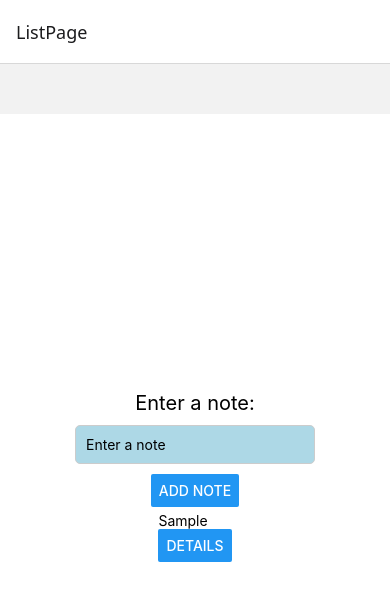
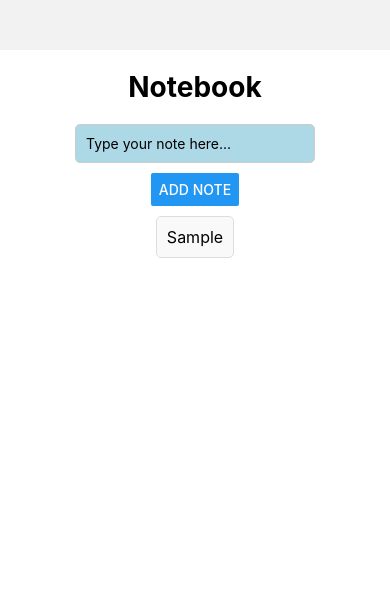
Before and after one commit to mitanuriel/Notebook, a React Native app: screen / in a window 390 px wide. Both pictures are taken after typing "Sample" into the empty fields and a click on the button "ADD NOTE". Shown: the top 600 px of the page. Built offline with nearby package versions, Linux system fonts and the light colour scheme.

Commit message:
Notebook tweaks, window for notes, removed unwanted items

```diff
--- a/App.js
+++ b/App.js
@@ -10,23 +10,20 @@ export default function App() {
   const Stack = createNativeStackNavigator() // Stack navigator that lets to navigate from page to page
   return (
     <NavigationContainer>
-      <Stack.Navigator initialRouteName='ListPage'>
+      <Stack.Navigator initialRouteName='Notebook'>
         <Stack.Screen
-        name='ListPage'
-        component={ListPage}
+        name='Notebook'
+        component={NotebookPage}
+        options={{ headerShown: false }}
         />
-         <Stack.Screen
-        name='DetailPage'
-        component={DetailPage}
-        />
+
       </Stack.Navigator>
     </NavigationContainer>
 
   );
 }
 
-const ListPage = ({navigation, route}) => {
-  const myList = [{key: 1, name: "Anna"}, {key:2, name: "Harriet"}]
+const NotebookPage = ({navigation, route}) => {
 
   const [text, setText] = useState('')//gotta survive the rerendering, hook as a reigniting mechanism
   const [notes, setNotes] = useState([])
@@ -37,41 +34,34 @@ const ListPage = ({navigation, route}) => {
       setText('');
     }
   }
-
-
-  function handleButton(item){
-    navigation.navigate('DetailPage', {message: note})
-  }
   return (
     <View style={styles.container}>
-      <Text style={{ fontSize: 20, marginBottom: 10 }}>Enter a note:</Text>
+      <Text style={styles.heading}>Notebook</Text>
+
       <TextInput
         value={text}
         onChangeText={setText}
-        placeholder="Enter a note"
+        placeholder="Type your note here..."
         style={styles.textInput}
       />
+
       <Button title="Add Note" onPress={addNote} />
-      {/* Display each note and add a Details button */}
-      {notes.map((note, index) => (
-        <View key={index} style={{ marginVertical: 5 }}>
-          <Text>{note}</Text>
-          <Button title="Details" onPress={() => handleButton(note)} />
-        </View>
-      ))}
+
+
+      <FlatList
+        style={styles.notesList}
+        data={notes}
+        keyExtractor={(_, index) => index.toString()}
+        renderItem={({ item }) => (
+          <View style={styles.noteItem}>
+            <Text style={styles.noteText}>{item}</Text>
+          </View>
+        )}
+      />
+      <StatusBar style="auto" />
     </View>
   );
 };
-
-const DetailPage = ({navigation, route}) => {
-  const message = route.params?.message
-  return (
-    <View style={styles.container}>
-      {/* Updated to display the note directly */}
-      <Text style={{ fontSize: 20 }}>Details ... {message}</Text>
-    </View>
-  )
-}
 
 const styles = StyleSheet.create({
   container: {
@@ -82,13 +72,32 @@ const styles = StyleSheet.create({
     marginTop: 50,
     padding: 20,
   },
-  textInput:{
+  heading: {
+    fontSize: 28,
+    fontWeight: 'bold',
+    marginBottom: 20,
+    textAlign: 'center',
+  },
+  textInput: {
     backgroundColor: 'lightblue',
-    minWidth: 200,
     padding: 10,
     marginBottom: 10,
     borderRadius: 5,
     borderWidth: 1,
     borderColor: '#ccc',
-  }
+  },
+  notesList: {
+    marginTop: 10,
+  },
+  noteItem: {
+    backgroundColor: '#f9f9f9',
+    padding: 10,
+    marginBottom: 8,
+    borderRadius: 5,
+    borderWidth: 1,
+    borderColor: '#ddd',
+  },
+  noteText: {
+    fontSize: 16,
+  },
 });
```
